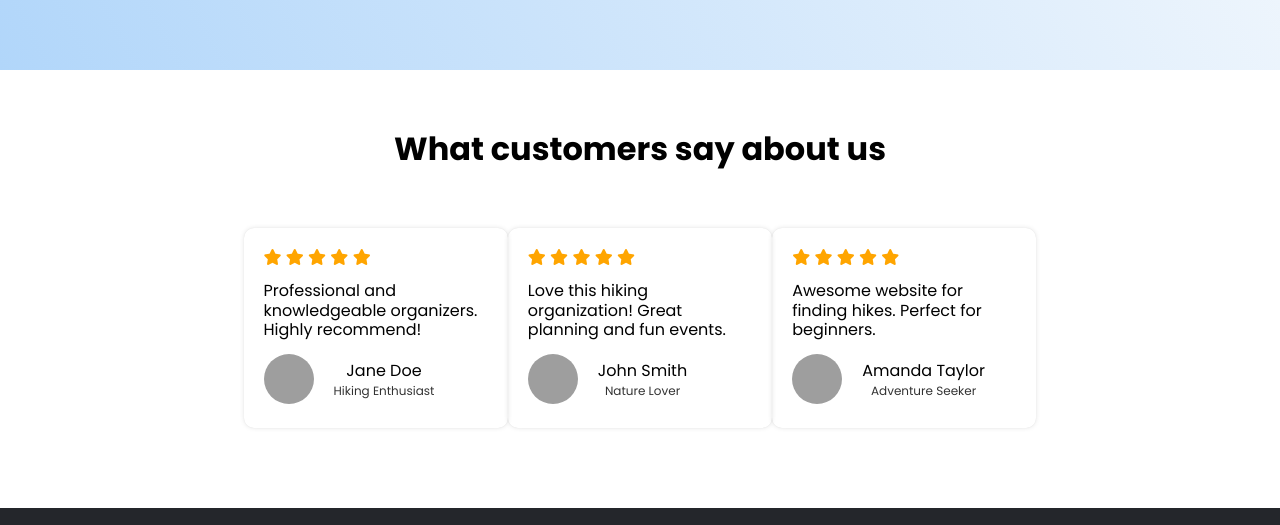
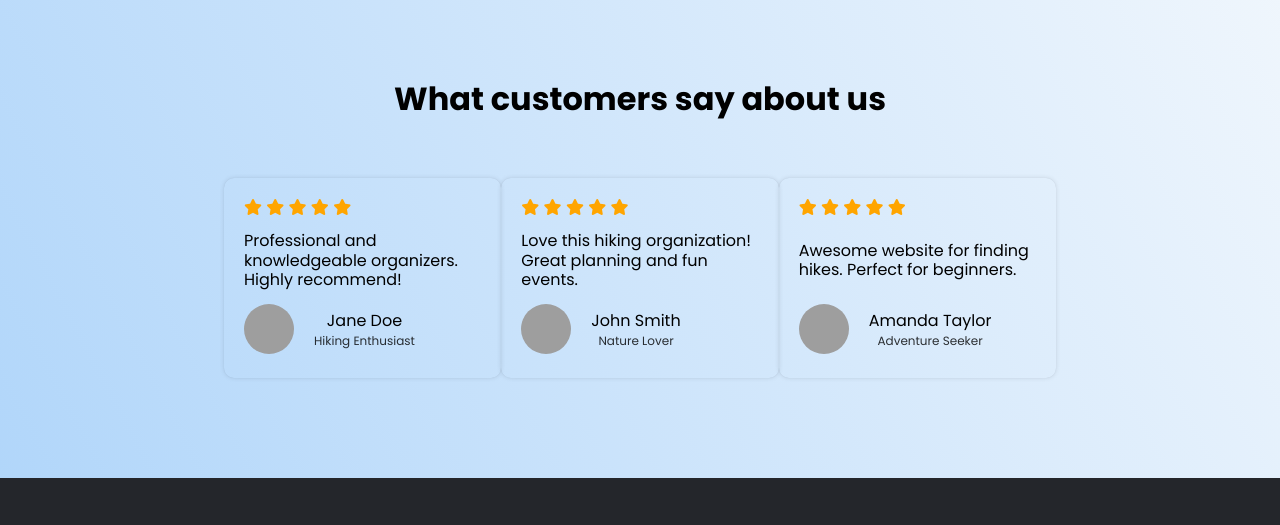
Before and after one commit to monalizadsg/happy-hikers, a plain HTML site: page index.html in a window 1280 px wide. Shown: the part 1455-1980 px from the top of the page. Drawn offline with Linux system fonts and the light colour scheme; grey boxes are pictures that could not be loaded.

Commit message:
update services and reviews section bg-color

```diff
--- a/css/styles.css
+++ b/css/styles.css
@@ -62,11 +62,13 @@ header nav ul a:hover:before {
   width: 100%;
 }
 
+.sr-container {
+  background-image: linear-gradient(62deg, #b1d6fa 0%, #fdfdfd 100%);
+}
+
 /* services */
 section.services {
   padding: 80px 0;
-  background-color: #8dc6ff;
-  background-image: linear-gradient(62deg, #b1d6fa 0%, #fdfdfd 100%);
 }
 
 section.services .s-title,
@@ -130,8 +132,7 @@ section.services .s-desc {
 
 /* reviews */
 section.reviews {
-  padding: 30px;
-  padding-top: 50px;
+  padding-bottom: 50px;
 }
 
 .reviews-boxes {
--- a/index.html
+++ b/index.html
@@ -62,6 +62,7 @@
           <h1>Adventures.<br /><span>in the wild</span></h1>
         </div>
       </section>
+      <section class="sr-container">
         <!-- services offered -->
         <section class="services">
           <h3 class="s-title">What we can offer you</h3>
@@ -77,15 +78,16 @@
               ></span>
               <p class="title">Plan a Trip</p>
               <p class="desc">
-              Let us create a unique hiking experience that fits your interests
-              and preferences perfectly!
+                Let us create a unique hiking experience that fits your
+                interests and preferences perfectly!
               </p>
             </div>
             <div class="service">
               <span class="icon"><i class="fa-solid fa-sack-dollar"></i></span>
               <p class="title">Budget Adventures</p>
               <p class="desc">
-              Get the most out of your outdoor experience with unbeatable value.
+                Get the most out of your outdoor experience with unbeatable
+                value.
               </p>
             </div>
             <div class="service">
@@ -182,6 +184,7 @@
             </div>
           </div>
         </section>
+      </section>
     </article>
     <!-- footer -->
     <footer class="footer">
```
Lines whose indentation alone changed are shown as unchanged.
